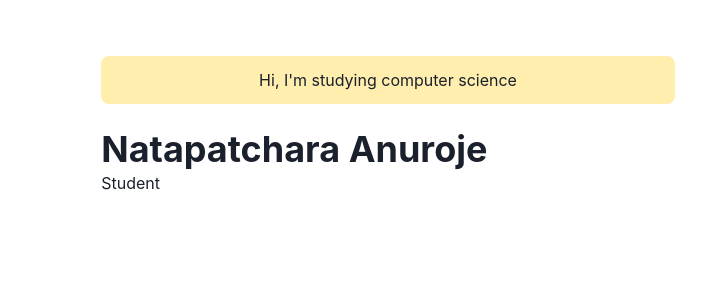
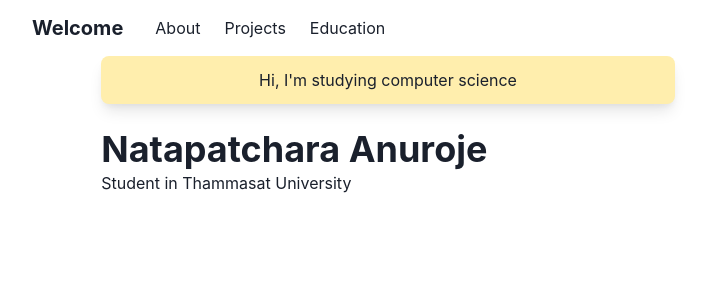
Before and after one commit to markmark345/markmark345.github.io, a Next.js app: page / in a window 1280 px wide. Shown: the top 300 px of the page, without its empty margins (252-958 px from the left). Built offline with nearby package versions, Linux system fonts and the light colour scheme.

Commit message:
add navbar

```diff
--- /dev/null
+++ b/components/Navbar/LinkItem.js
@@ -0,0 +1,22 @@
+import NextLink from "next/link";
+import { Link, useColorModeValue } from "@chakra-ui/react";
+
+const LinkItem = ({ href, path, _target, children, ...props  }) => {
+    const active = path === href;
+    const inactiveColor = useColorModeValue("gray200", "whiteAlpha.900");
+    return (
+      <NextLink href={href} passHref>
+        <Link
+          p={2}
+          bg={active ? "grassTeal" : undefined}
+          color={active ? "#202023" : inactiveColor}
+          target='_blank'
+          {...props}
+        >
+          {children}
+        </Link>
+      </NextLink>
+    );
+  };
+
+  export default LinkItem
--- /dev/null
+++ b/components/Navbar/Navbar.js
@@ -0,0 +1,99 @@
+import NextLink from "next/link";
+import {
+  Container,
+  Box,
+  Link,
+  Stack,
+  Heading,
+  Flex,
+  Menu,
+  MenuItem,
+  MenuList,
+  MenuButton,
+  IconButton,
+  useColorModeValue,
+} from "@chakra-ui/react";
+import { HamburgerIcon } from "@chakra-ui/icons";
+import { IoLogoGithub } from "react-icons/io5";
+import LinkItem from "./LinkItem";
+
+const Navbar = (props) => {
+  const { path } = props;
+
+  return (
+    <Box
+      position="fixed"
+      as="nav"
+      w="100%"
+      bg={useColorModeValue("#ffffff40", "#20202380")}
+      style={{ backdropFilter: "blur(10px" }}
+      zIndex={1}
+      {...props}
+    >
+      <Container
+        display="flex"
+        p={2}
+        maxW="container.md"
+        warp="warp"
+        alignContent="end"
+        justify="space-between"
+      >
+        <Flex align="center" mr={6}>
+          <Heading
+            ml="5"
+            as="h3"
+            size="md"
+            color={useColorModeValue("gray.800", "whiteAlpha.900")}
+          >
+            Welcome
+          </Heading>
+        </Flex>
+
+        <Stack
+          direction={{ base: "column", md: "row" }}
+          display={{ base: "none", md: "flex" }}
+          width={{ base: "full", md: "auto" }}
+          flexGrow={1}
+          align="center"
+          mt={{ base: 4, md: 0 }}
+        >
+          <LinkItem href="/about" path={path}>
+            About
+          </LinkItem>
+          <LinkItem href="/projects" path={path}>
+            Projects
+          </LinkItem>
+          <LinkItem href="/education" path={path}>
+            Education
+          </LinkItem>
+        </Stack>
+
+        <Box flex={1} align="right">
+          <Box ml={2} display={{ base: "inline-block", md: "none" }}>
+            <Menu>
+              <MenuButton
+                as={IconButton}
+                icon={<HamburgerIcon />}
+                variant="outline"
+                aria-label="Options"
+              />
+              <MenuList>
+                <NextLink href="/about" passHref>
+                  <MenuItem as={Link}>About</MenuItem>
+                </NextLink>
+                <NextLink href="/projects" passHref>
+                  <MenuItem as={Link}>Projects</MenuItem>
+                </NextLink>
+                <NextLink href="/education" passHref>
+                  <MenuItem as={Link}>Education</MenuItem>
+                </NextLink>
+              </MenuList>
+            </Menu>
+          </Box>
+        </Box>
+      </Container>
+    </Box>
+  );
+};
+
+export default Navbar;
--- a/layouts/layout.js
+++ b/layouts/layout.js
@@ -1,6 +1,8 @@
 // eslint-disable-next-line no-unused-vars
 import Head from 'next/head'
 import { Box, Container } from '@chakra-ui/react'
+
+import Navbar from '../components/Navbar/Navbar'
 
 const Layout = ({ children, router }) => {
     return (
@@ -9,6 +11,7 @@
                 <meta name="viewport" content="width=device-width, initial-scale=1" />
                 <title>Natapatchara Anuroje</title>
             </Head>
+            <Navbar path={router.asPath} />
 
             <Container maxW="container.m" pt={14}>
                 {children}
--- a/pages/index.js
+++ b/pages/index.js
@@ -3,7 +3,7 @@
 const Home = () => {
     return (
         <Container>
-            <Box borderRadius="lg" bg="#FFEEAD" p={3} mb={6} align="center" boxShadow={2}>
+            <Box borderRadius="lg" bg="#FFEEAD" p={3} mb={6} align="center" boxShadow='lg'>
                 Hi, I&apos;m  studying computer science
             </Box>
 
@@ -12,7 +12,7 @@
                     <Heading as="h2" variant="page-title">
                         Natapatchara Anuroje
                     </Heading>
-                    <p>Student</p>
+                    <p>Student in Thammasat University</p>
                 </Box>
             </Box>
         </Container>
```
Also changed, not shown: pages/projects.js (added, +9 -0 lines), pages/about.js (added), pages/education.js (added).
